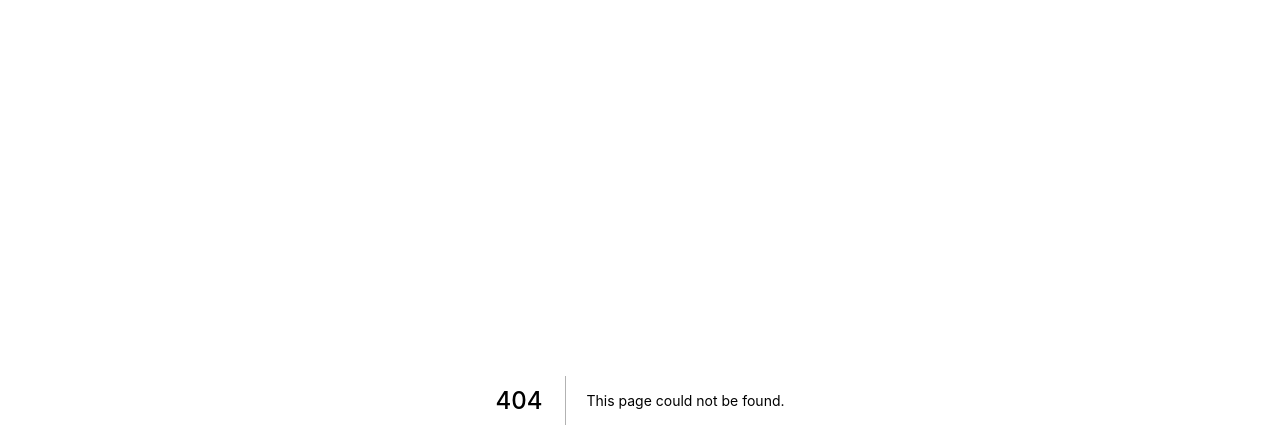
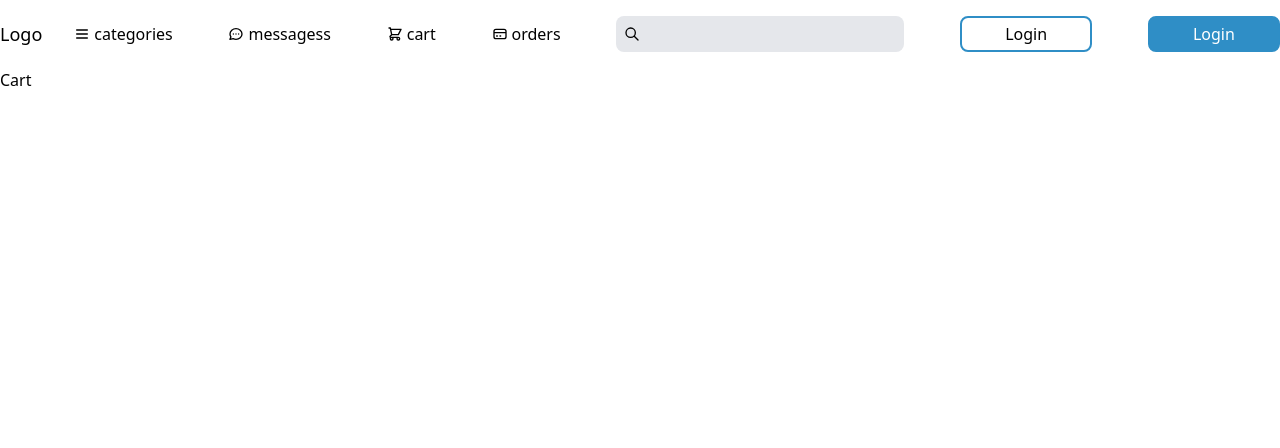
Before and after one commit to ryanpujo/babylonia, a Next.js app: page /cart in a window 1280 px wide. Before the commit this address had no page. Shown: the top 448 px of the page. Built offline with nearby package versions, Linux system fonts and the light colour scheme.

Commit message:
finishing the navbar

```diff
--- /dev/null
+++ b/components/NavContainer.tsx
@@ -0,0 +1,104 @@
+import { Popover, Transition } from '@headlessui/react';
+import {
+  ChatIcon,
+  CreditCardIcon,
+  MenuIcon,
+  SearchIcon,
+  ShoppingCartIcon,
+} from '@heroicons/react/outline';
+import Link from 'next/link';
+import React, { Fragment } from 'react';
+import { useWindowSize } from '../helpers/window-resize';
+type Navs = {
+  categories: JSX.Element;
+  messagess: JSX.Element;
+  cart: JSX.Element;
+  orders: JSX.Element;
+};
+const NavContainer = () => {
+  const windowSize = useWindowSize();
+  const navs = {
+    categories: (
+      <MenuIcon className="h-4 w-4 my-auto group-hover:text-blue-500" />
+    ),
+    messagess: (
+      <ChatIcon className="h-4 w-4 my-auto group-hover:text-blue-500" />
+    ),
+    cart: (
+      <ShoppingCartIcon className="h-4 w-4 my-auto group-hover:text-blue-500" />
+    ),
+    orders: (
+      <CreditCardIcon className="h-4 w-4 my-auto group-hover:text-blue-500" />
+    ),
+  };
+  return (
+    <div>
+      <div className="bg-white">
+        <Popover
+          className={
+            'px-4 max-w-7xl mx-auto lg:px-0 lg:py-0 py-2 lg:flex justify-between'
+          }
+        >
+          {({ open }) => (
+            <>
+              <div className="flex lg:mr-8">
+                <h1 className="my-auto text-lg">Logo</h1>
+                <Popover.Button
+                  className={
+                    'flex-grow justify-end flex focus:outline-none my-auto lg:hidden'
+                  }
+                >
+                  <MenuIcon
+                    className={`h-4 w-4 ${open ? 'transform rotate-90' : ''}`}
+                  />
+                </Popover.Button>
+              </div>
+              <Transition
+                show={windowSize && windowSize.width <= 1024 ? undefined : true}
+                as={Fragment}
+                enter="transition ease-out duration-200"
+                enterFrom="opacity-0 translate-y-1"
+                enterTo="opacity-100 translate-y-0"
+                leave="transition ease-in duration-150"
+                leaveFrom="opacity-100 translate-y-0"
+                leaveTo="opacity-0 translate-y-1"
+              >
+                <Popover.Panel
+                  className={
+                    'absolute lg:flex bg-white lg:p-0 flex-grow justify-between lg:static my-4 lg:space-y-0 space-y-2 right-2 p-2 rounded-lg'
+                  }
+                >
+                  {Object.keys(navs).map((nav) => (
+                    <Link key={nav} href={`/${nav}`} className="">
+                      <a className="flex group lg:space-x-1">
+                        {navs[nav as keyof Navs]}
+                        <h3 className="group-hover:text-blue-500 my-auto">
+                          {nav}
+                        </h3>
+                      </a>
+                    </Link>
+                  ))}
+                  <div className="w-min flex p-2 bg-gray-200 rounded-lg">
+                    <SearchIcon className="h-4 w-4 my-auto" />
+                    <input
+                      className="bg-gray-200 lg:w-64 h-5 focus:outline-none"
+                      type="text"
+                    />
+                  </div>
+                  <div className="w-32 border-lightBlue p-1 border-2 rounded-lg flex justify-center">
+                    <h3 className="my-auto">Login</h3>
+                  </div>
+                  <div className="w-32 border-lightBlue bg-lightBlue p-1 border-2 rounded-lg flex justify-center">
+                    <h3 className="my-auto text-white">Login</h3>
+                  </div>
+                </Popover.Panel>
+              </Transition>
+            </>
+          )}
+        </Popover>
+      </div>
+    </div>
+  );
+};
+
+export default NavContainer;
--- /dev/null
+++ b/components/layout.tsx
@@ -0,0 +1,16 @@
+import React, { FC } from 'react';
+import NavContainer from './NavContainer';
+type Props = {
+  children: React.ReactNode;
+};
+
+const Layout: FC<Props> = ({ children }) => {
+  return (
+    <div className="">
+      <NavContainer />
+      {children}
+    </div>
+  );
+};
+
+export default Layout;
--- /dev/null
+++ b/helpers/window-resize.tsx
@@ -0,0 +1,20 @@
+import { useEffect, useState } from 'react';
+type WindowSize = {
+  width: number;
+  height: number;
+};
+export const useWindowSize = () => {
+  const [windowSize, setWindowSize] = useState<WindowSize>();
+  useEffect(() => {
+    function handleResize() {
+      setWindowSize({
+        width: window.innerWidth,
+        height: innerHeight,
+      });
+    }
+    window.addEventListener('resize', handleResize);
+    handleResize();
+    return () => window.removeEventListener('resize', handleResize);
+  }, []);
+  return windowSize;
+};
--- /dev/null
+++ b/pages/cart/index.tsx
@@ -0,0 +1,12 @@
+import React from 'react';
+import Layout from '../../components/layout';
+
+const Cart = () => {
+  return (
+    <Layout>
+      <h3>Cart</h3>
+    </Layout>
+  );
+};
+
+export default Cart;
--- /dev/null
+++ b/pages/homepage/index.tsx
@@ -0,0 +1,7 @@
+import React from 'react';
+
+const Homepage = () => {
+  return <div>Homepage</div>;
+};
+
+export default Homepage;
--- a/pages/index.tsx
+++ b/pages/index.tsx
@@ -1,86 +1,21 @@
-import type { NextPage } from 'next'
-import Head from 'next/head'
-import Image from 'next/image'
+import type { NextPage } from 'next';
+import Head from 'next/head';
+import Layout from '../components/layout';
+import Homepage from './homepage';
 
 const Home: NextPage = () => {
   return (
-    <div className="flex min-h-screen flex-col items-center justify-center py-2">
+    <div className="bg-backgroundApp h-screen">
       <Head>
         <title>Create Next App</title>
         <link rel="icon" href="/favicon.ico" />
       </Head>
 
-      <main className="flex w-full flex-1 flex-col items-center justify-center px-20 text-center">
-        <h1 className="text-6xl font-bold">
-          Welcome to{' '}
-          <a className="text-blue-600" href="https://nextjs.org">
-            Next.js!
-          </a>
-        </h1>
+      <Layout>
+        <Homepage />
+      </Layout>
+    </div>
+  );
+};
 
-        <p className="mt-3 text-2xl">
-          Get started by editing{' '}
-          <code className="rounded-md bg-gray-100 p-3 font-mono text-lg">
-            pages/index.tsx
-          </code>
-        </p>
-
-        <div className="mt-6 flex max-w-4xl flex-wrap items-center justify-around sm:w-full">
-          <a
-            href="https://nextjs.org/docs"
-            className="mt-6 w-96 rounded-xl border p-6 text-left hover:text-blue-600 focus:text-blue-600"
-          >
-            <h3 className="text-2xl font-bold">Documentation &rarr;</h3>
-            <p className="mt-4 text-xl">
-              Find in-depth information about Next.js features and its API.
-            </p>
-          </a>
-
-          <a
-            href="https://nextjs.org/learn"
-            className="mt-6 w-96 rounded-xl border p-6 text-left hover:text-blue-600 focus:text-blue-600"
-          >
-            <h3 className="text-2xl font-bold">Learn &rarr;</h3>
-            <p className="mt-4 text-xl">
-              Learn about Next.js in an interactive course with quizzes!
-            </p>
-          </a>
-
-          <a
-            href="https://github.com/vercel/next.js/tree/canary/examples"
-            className="mt-6 w-96 rounded-xl border p-6 text-left hover:text-blue-600 focus:text-blue-600"
-          >
-            <h3 className="text-2xl font-bold">Examples &rarr;</h3>
-            <p className="mt-4 text-xl">
-              Discover and deploy boilerplate example Next.js projects.
-            </p>
-          </a>
-
-          <a
-            href="https://vercel.com/import?filter=next.js&utm_source=create-next-app&utm_medium=default-template&utm_campaign=create-next-app"
-            className="mt-6 w-96 rounded-xl border p-6 text-left hover:text-blue-600 focus:text-blue-600"
-          >
-            <h3 className="text-2xl font-bold">Deploy &rarr;</h3>
-            <p className="mt-4 text-xl">
-              Instantly deploy your Next.js site to a public URL with Vercel.
-            </p>
-          </a>
-        </div>
-      </main>
-
-      <footer className="flex h-24 w-full items-center justify-center border-t">
-        <a
-          className="flex items-center justify-center gap-2"
-          href="https://vercel.com?utm_source=create-next-app&utm_medium=default-template&utm_campaign=create-next-app"
-          target="_blank"
-          rel="noopener noreferrer"
-        >
-          Powered by{' '}
-          <Image src="/vercel.svg" alt="Vercel Logo" width={72} height={16} />
-        </a>
-      </footer>
-    </div>
-  )
-}
-
-export default Home
+export default Home;
--- a/tailwind.config.js
+++ b/tailwind.config.js
@@ -5,7 +5,15 @@ module.exports = {
     './components/**/*.{js,ts,jsx,tsx}',
   ],
   theme: {
-    extend: {},
+    extend: {
+      colors: {
+        backgroundApp: '#E7E7E7',
+        lightBlue: '#2F8EC6'
+      },
+      width: {
+        32: '8.25rem'
+      },
+    },
   },
   plugins: [],
 }
```
Also changed, not shown: package.json (+9 -0 lines), pages/_app.tsx (+4 -4 lines), pages/api/hello.ts (+4 -4 lines), .eslintrc.js (added), 2 other files (tests, documents, lock files or other folders).
